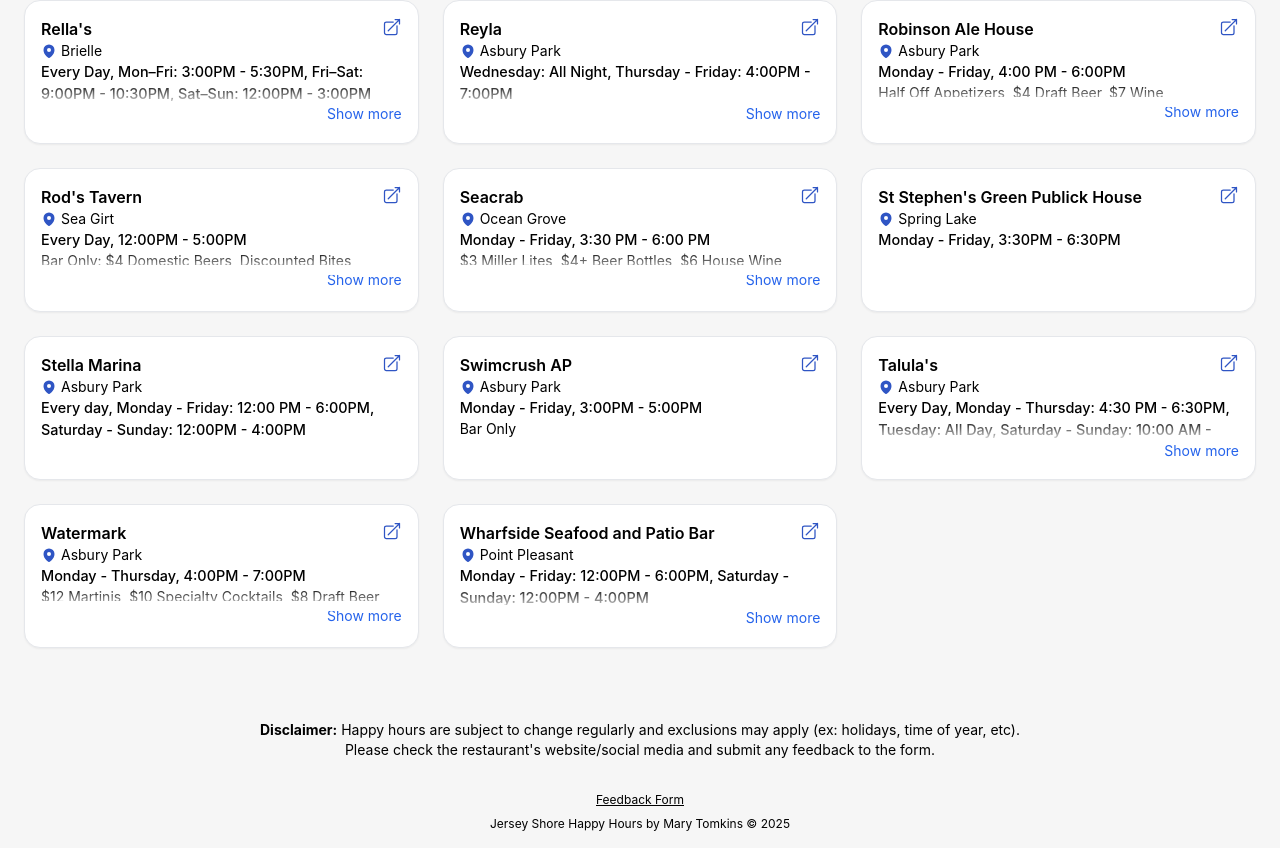
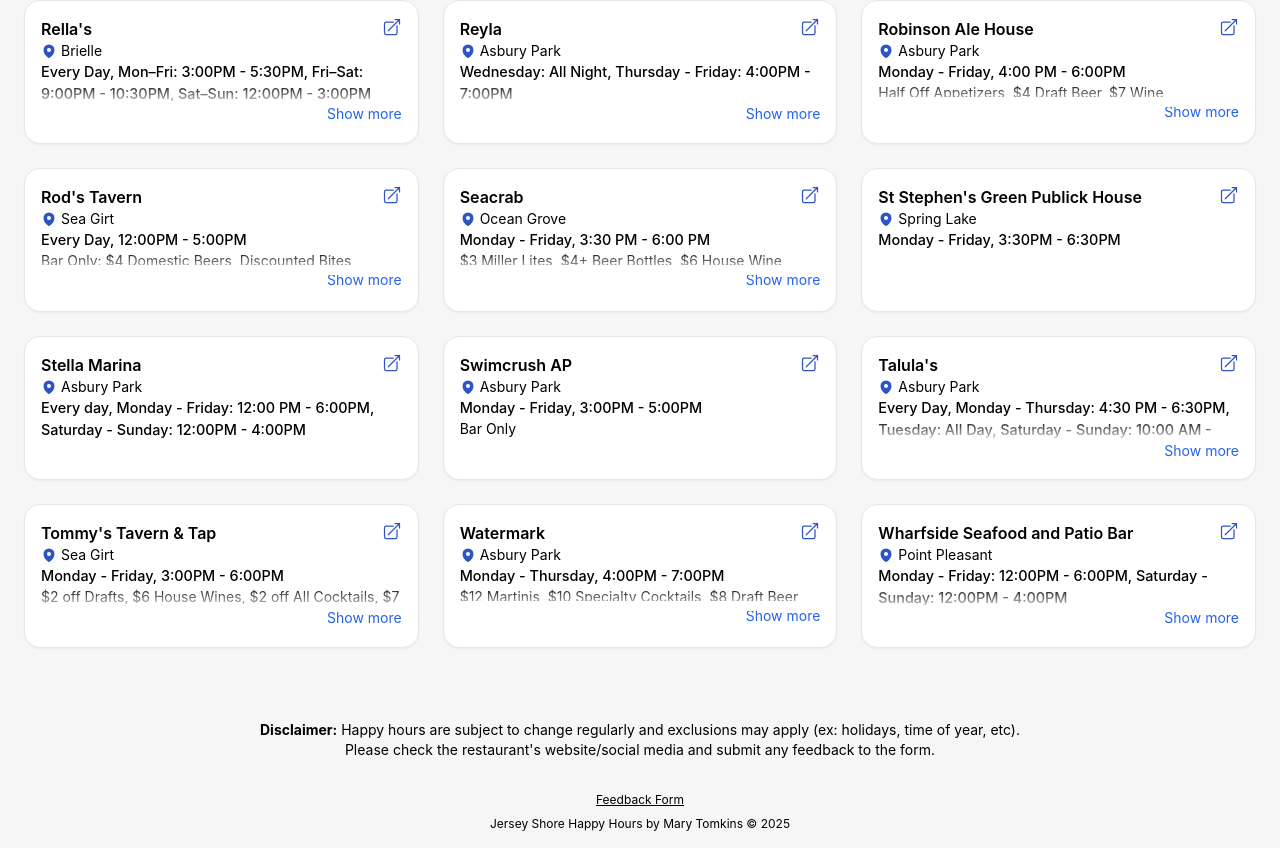
Before and after one commit to marytomkins/jersey-shore-happy-hours, a React (Create React App) app: page / in a window 1280 px wide. Shown: the part 2520-3368 px from the top of the page. Built offline with nearby package versions, Linux system fonts and the light colour scheme.

Commit message:
add tommys

```diff
--- a/src/data/happyHours.js
+++ b/src/data/happyHours.js
@@ -19,7 +19,10 @@ const data = [
     name: "Bar Anticipation",
     town: "Belmar",
     dayText: "Monday & Tuesday",
-    dayFilter: { Monday: ["12:00PM", "10:00PM"], Tuesday: ["5:00PM", "11:59PM"] },
+    dayFilter: {
+      Monday: ["12:00PM", "10:00PM"],
+      Tuesday: ["5:00PM", "11:59PM"],
+    },
     timeText: "All Day",
     timeFilter: ["All Day"],
     description:
@@ -323,7 +326,8 @@ const data = [
     },
     timeText: "Thursday - Friday: 4:00PM - 7:00PM",
     timeFilter: [],
-    description: "$7 Wine, $9 Cocktails, Discounted food | Thursday: 50% Off Martinis",
+    description:
+      "$7 Wine, $9 Cocktails, Discounted food | Thursday: 50% Off Martinis",
     link: "https://www.heyreyla.com/drink",
   },
   {
@@ -958,7 +962,7 @@ const data = [
     link: "https://www.instagram.com/lasierrarestaurant/?hl=en",
     dayText: "Monday - Friday: 1:00PM - 4:00PM",
     timeText: "Thursday: All Day",
-    description: "Discounted Food, $4 Beers | Thursday: $9.99 House Margarita",
+    description: "Discounted Food, $4 Beers | Thursdays: $9.99 House Margarita",
     dayFilter: {
       Monday: ["1:00PM", "4:00PM"],
       Tuesday: ["1:00PM", "4:00PM"],
@@ -984,6 +988,23 @@ const data = [
     },
     timeFilter: ["3:00PM", "4:00PM", "5:00PM"],
   },
+  {
+    name: "Tommy's Tavern & Tap",
+    town: "Sea Girt",
+    link: "https://www.tommystavernandtap.com/seagirtnj",
+    dayText: "Monday - Friday",
+    timeText: "3:00PM - 6:00PM",
+    description:
+      "$2 off Drafts, $6 House Wines, $2 off All Cocktails, $7 Sangria | Mondays 4PM - Close: Half Price Cocktails | Wednesdays 4PM - Close: Half Price Sangria",
+    dayFilter: {
+      Monday: ["3:00PM", "6:00PM"],
+      Tuesday: ["3:00PM", "6:00PM"],
+      Wednesday: ["3:00PM", "6:00PM"],
+      Thursday: ["3:00PM", "6:00PM"],
+      Friday: ["3:00PM", "6:00PM"],
+    },
+    timeFilter: ["3:00PM", "4:00PM", "5:00PM", "6:00PM"],
+  },
 ];
 
 export const happyHours = data.sort((a, b) => a.name.localeCompare(b.name));
```
